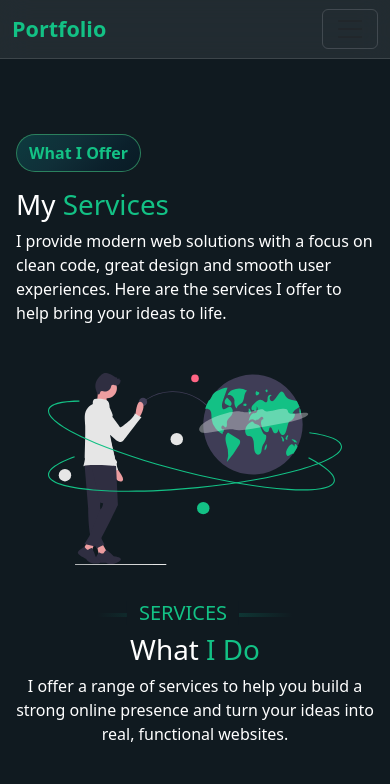
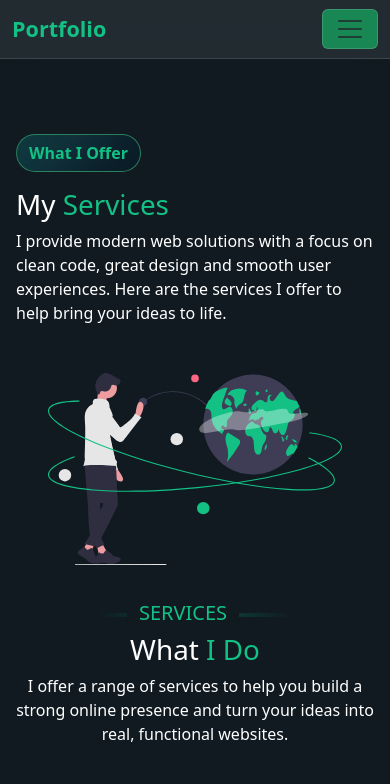
Before and after one commit to Mohamed-Atif11/portfolio, a plain HTML site: page Services.html in a window 390 px wide. Shown: the top 784 px of the page. Drawn offline with nearby package versions, Linux system fonts and the light colour scheme.

Commit message:
edit nav bar

```diff
--- a/Services.html
+++ b/Services.html
@@ -26,7 +26,7 @@
       <div class="container-fluid">
         <a class="navbar-brand fs-4 fw-bold my-title" href="#">Portfolio</a>
         <button
-          class="navbar-toggler"
+          class="navbar-toggler bg-success"
           type="button"
           data-bs-toggle="collapse"
           data-bs-target="#navbarNavDropdown"
```
